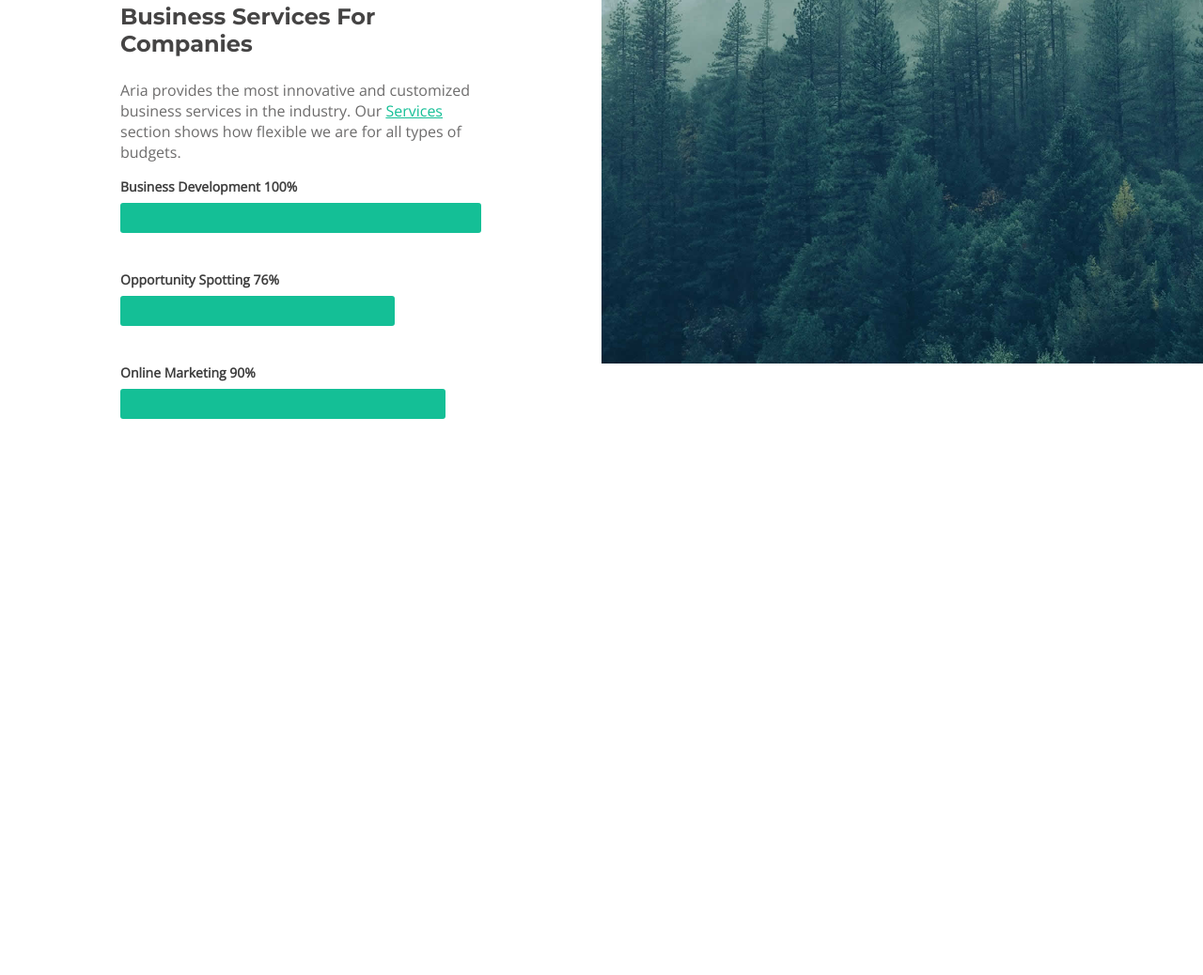
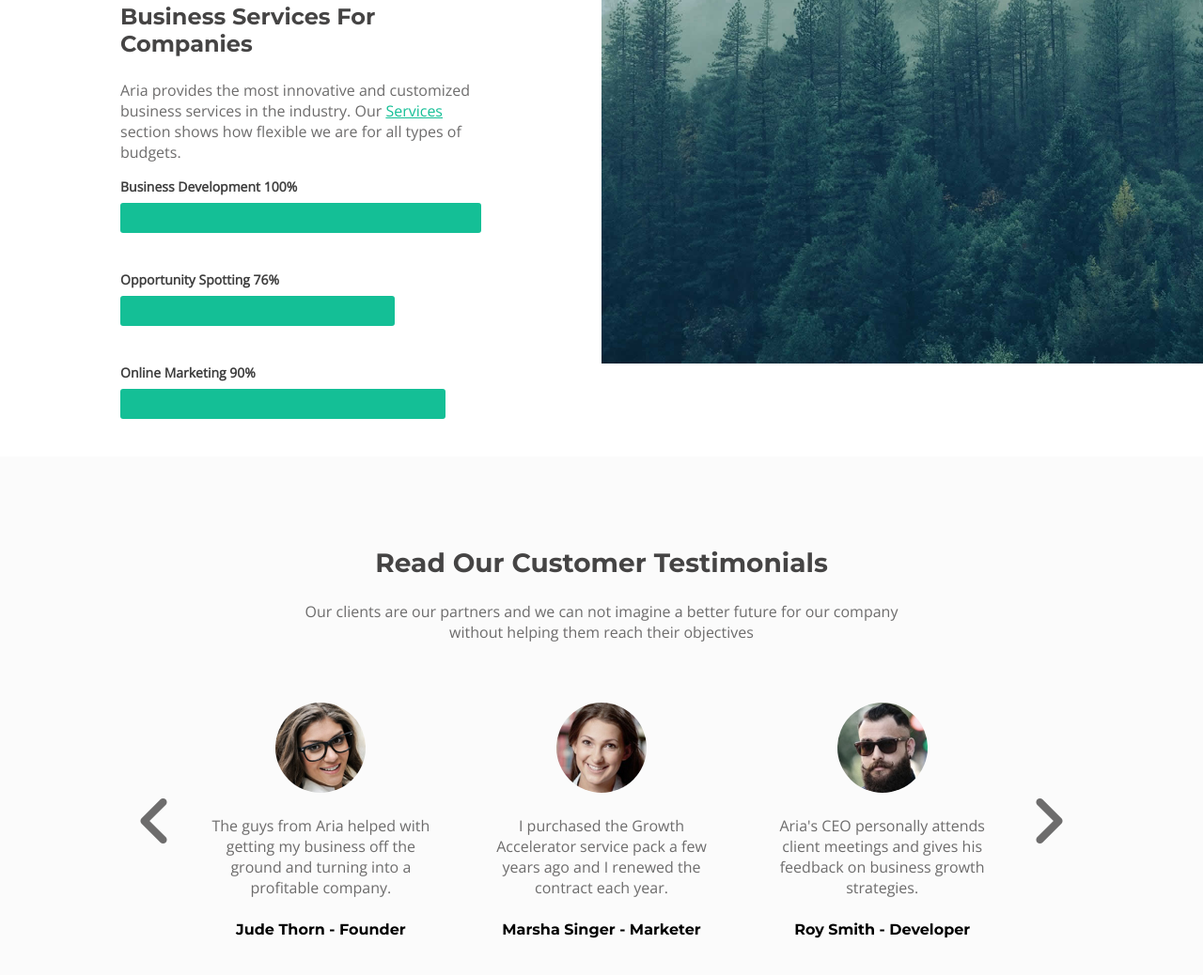
Before and after one commit to Jinu-Vijayan/free_css_template, a plain HTML site: page index.html in a window 1280 px wide. Shown: the part 3272-4310 px from the top of the page at 94% size. Before the commit the page ends 3758 px from the top, so only its background shows below. Drawn offline with nearby package versions, Linux system fonts and the light colour scheme.

Commit message:
Add:adding testimonial part of the services section

```diff
--- a/index.html
+++ b/index.html
@@ -193,7 +193,52 @@
                     </div>
                 </div>
             </div>
-            <div id="testimonials"></div>
+            <div id="testimonials">
+                <div id="testimonials-heading">
+                    <h2>Read Our Customer Testimonials</h2>
+                    <p>Our clients are our partners and we can not imagine a better future for our company without helping them reach their objectives</p>
+                </div>
+                <div id="testimonials-carasol">
+                    <div>
+                        <i class="fa-solid fa-angle-left arrow"></i>
+                    </div>
+                    <div id="testimonial-carasol-cards-container">
+                        <div class="testimonial-card">
+                            <img src="./assets/images/testimonial-1.jpg" alt="image of a person" class="testimonial-image">
+                            <p class="testimonieal-message">The guys from Aria helped with getting my business off the ground and turning into a profitable company.</p>
+                            <p class="testimonial-author">Jude Thorn - Founder</p>
+                        </div>
+                        <div class="testimonial-card">
+                            <img src="./assets/images/testimonial-2.jpg" alt="image of a person" class="testimonial-image">
+                            <p class="testimonieal-message">I purchased the Growth Accelerator service pack a few years ago and I renewed the contract each year.</p>
+                            <p class="testimonial-author">Marsha Singer - Marketer</p>
+                        </div>
+                        <div class="testimonial-card">
+                            <img src="./assets/images/testimonial-3.jpg" alt="image of a person" class="testimonial-image">
+                            <p class="testimonieal-message">Aria's CEO personally attends client meetings and gives his feedback on business growth strategies.</p>
+                            <p class="testimonial-author">Roy Smith - Developer</p>
+                        </div>
+                        <!-- <div class="testimonial-card">
+                            <img src="./assets/images/testimonial-4.jpg" alt="image of a person" class="testimonial-image">
+                            <p class="testimonieal-message">At the beginning I thought the prices are a little high for what they offer but they over deliver each and every time.</p>
+                            <p class="testimonial-author">Ronald Spice - Owner</p>
+                        </div>
+                        <div class="testimonial-card">
+                            <img src="./assets/images/testimonial-5.jpg" alt="image of a person" class="testimonial-image">
+                            <p class="testimonieal-message">I recommend Aria to every business owner or growth leader that wants to take his company to the next level.</p>
+                            <p class="testimonial-author">Lindsay Rune - Manager</p>
+                        </div>
+                        <div class="testimonial-card">
+                            <img src="./assets/images/testimonial-6.jpg" alt="image of a person" class="testimonial-image">
+                            <p class="testimonieal-message">My goals for using Aria's services seemed high when I first set them but they've met them with no problems.</p>
+                            <p class="testimonial-author">Ann Black - Consultant</p>
+                        </div> -->
+                    </div>
+                    <div>
+                        <i class="fa-solid fa-angle-right arrow"></i>
+                    </div>
+                </div>
+            </div>
         </section>
     </main>
     <footer></footer>
--- a/style.css
+++ b/style.css
@@ -513,3 +513,75 @@ body{
 #marketing-graph{
     width: 90%;
 }
+
+/* styling for the testimonials part */
+
+#testimonials{
+    background-color: var(--background-color2);
+    padding-top: 12vh;
+    padding-bottom:12vh;
+    display: flex;
+    flex-direction: column;
+    align-items: center;
+    gap: 8vh;
+}
+
+#testimonials-heading{
+    display: flex;
+    flex-direction: column;
+    align-items: center;
+    gap:3vh;
+}
+
+#testimonials-heading h2{
+    font-family: var(--font-type2),sans-serif;
+    font-size: 1.75rem;
+    color: #454444;
+}
+
+#testimonials-heading p{
+    width: 70%;
+    color: #6d6c6c;
+}
+
+#testimonials-carasol{
+    display: flex;
+    justify-content: center;
+    align-items: center;
+    gap: 3vw;
+}
+
+.arrow{
+    font-size: 4rem;
+    color: #6d6c6c;
+}
+
+#testimonial-carasol-cards-container{
+    width:65%;
+    display: flex;
+    gap: 5vw;
+}
+
+.testimonial-card{
+    width:calc(100% / 3);
+    display: flex;
+    flex-direction: column;
+    align-items: center;
+    justify-content: space-between;
+    gap:3vh;
+}
+
+.testimonial-image{
+    width: 96px;
+    height: 96px;
+    border-radius: 50%;
+}
+
+.testimonieal-message{
+    color: #6d6c6c;
+}
+
+.testimonial-author{
+    font-family: var(--font-type2),sans-serif;
+    font-weight: 700;
+}
```
